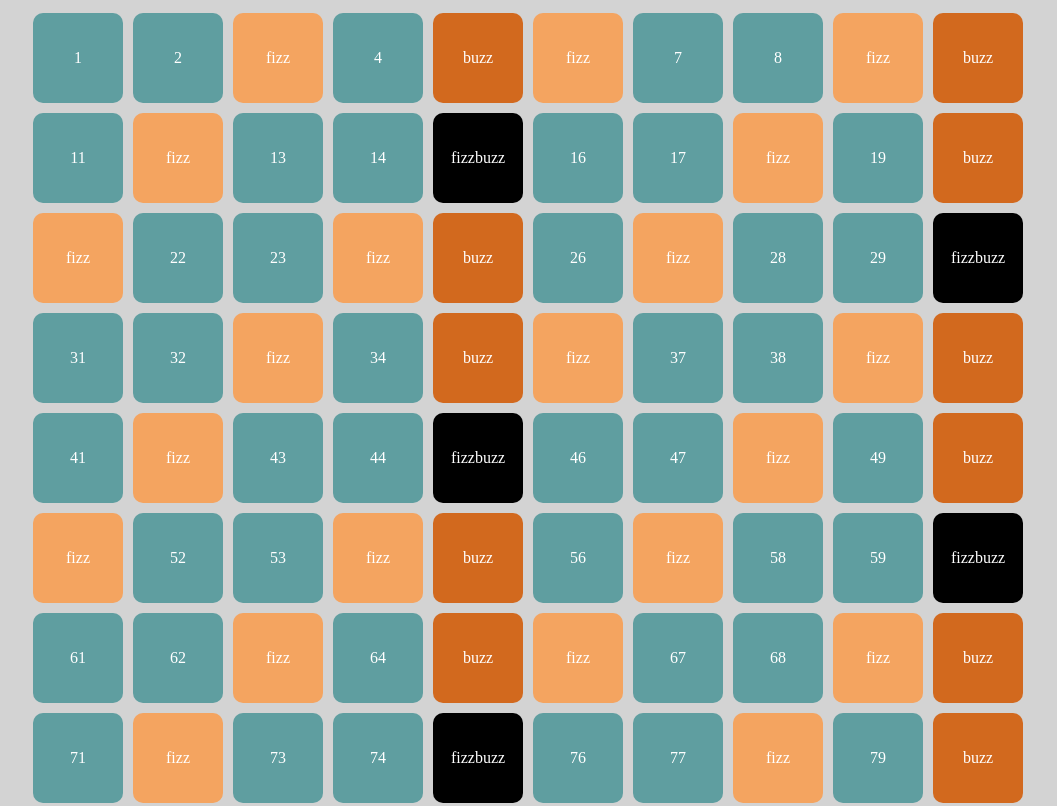
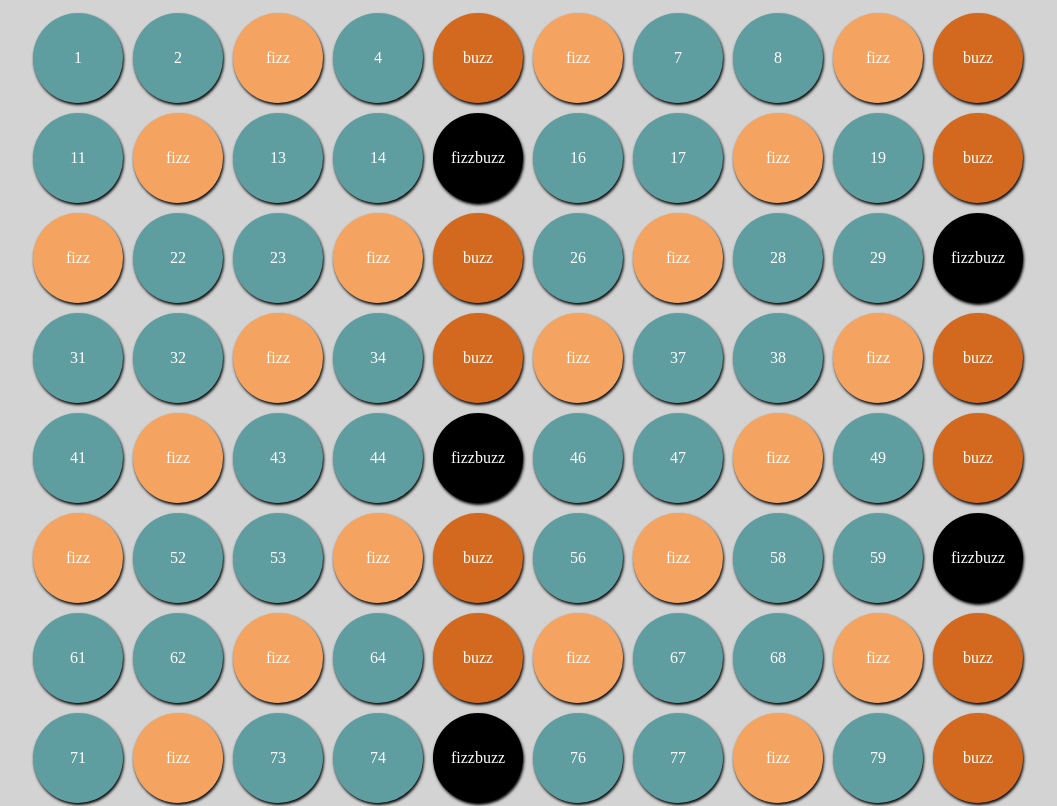
Before and after one commit to Aligern/js-fizzbuzz, a plain HTML site: page index.html in a window 1280 px wide. Shown: the top 806 px of the page, without its empty margins (112-1169 px from the left). Drawn offline with Linux system fonts and the light colour scheme.

Commit message:
added some style

```diff
--- a/css/style.css
+++ b/css/style.css
@@ -18,7 +18,12 @@ body {
     justify-content: center;
     align-items: center;
     margin: 5px;
-    border-radius: 10px;
+    border-radius: 50%;
+    box-shadow: 1px 2px 3px black;
+}
+.box:hover {
+    transform: scale(1.1);
+    cursor: pointer;
 }
 
 .fizz {
```
